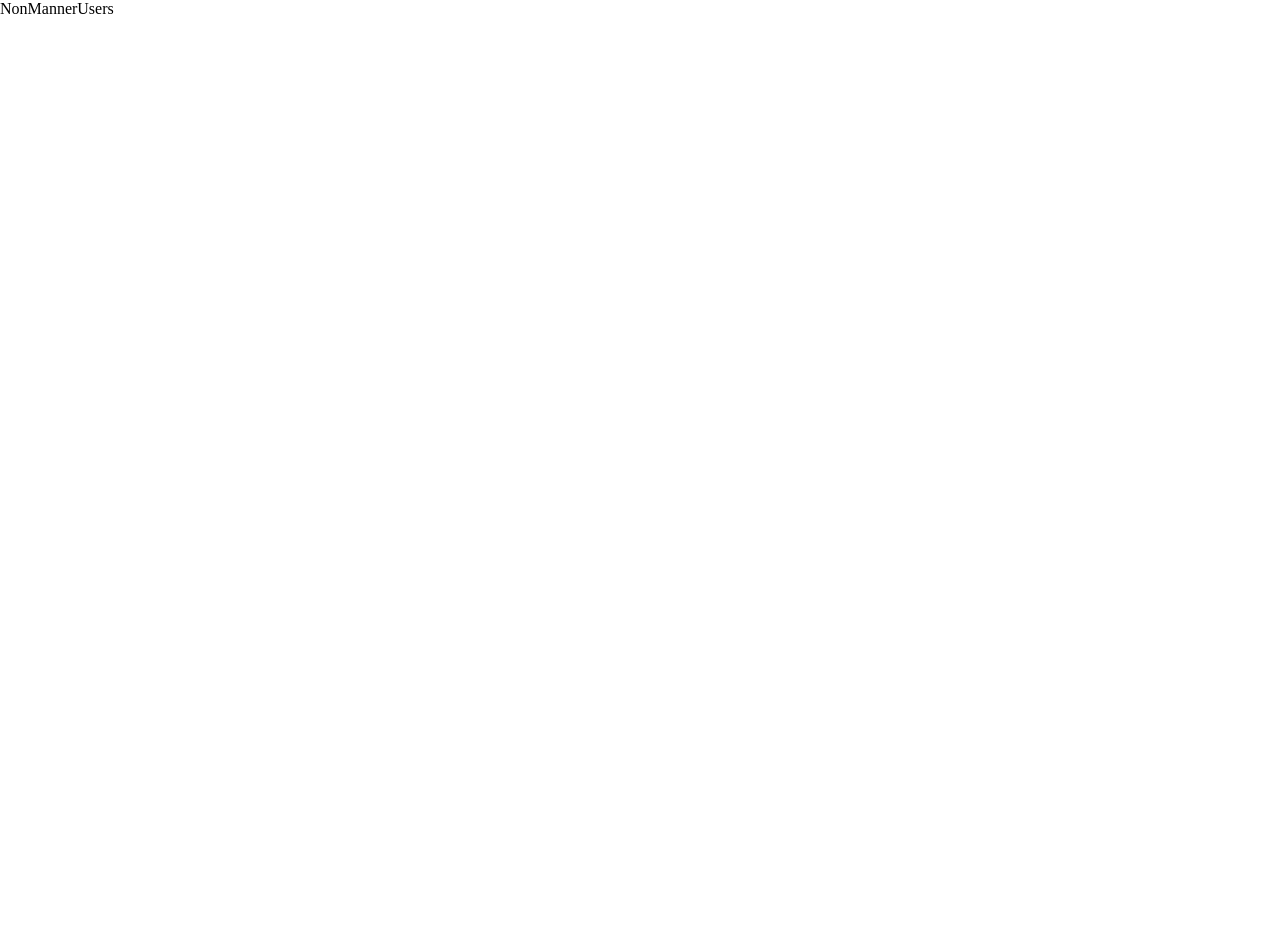
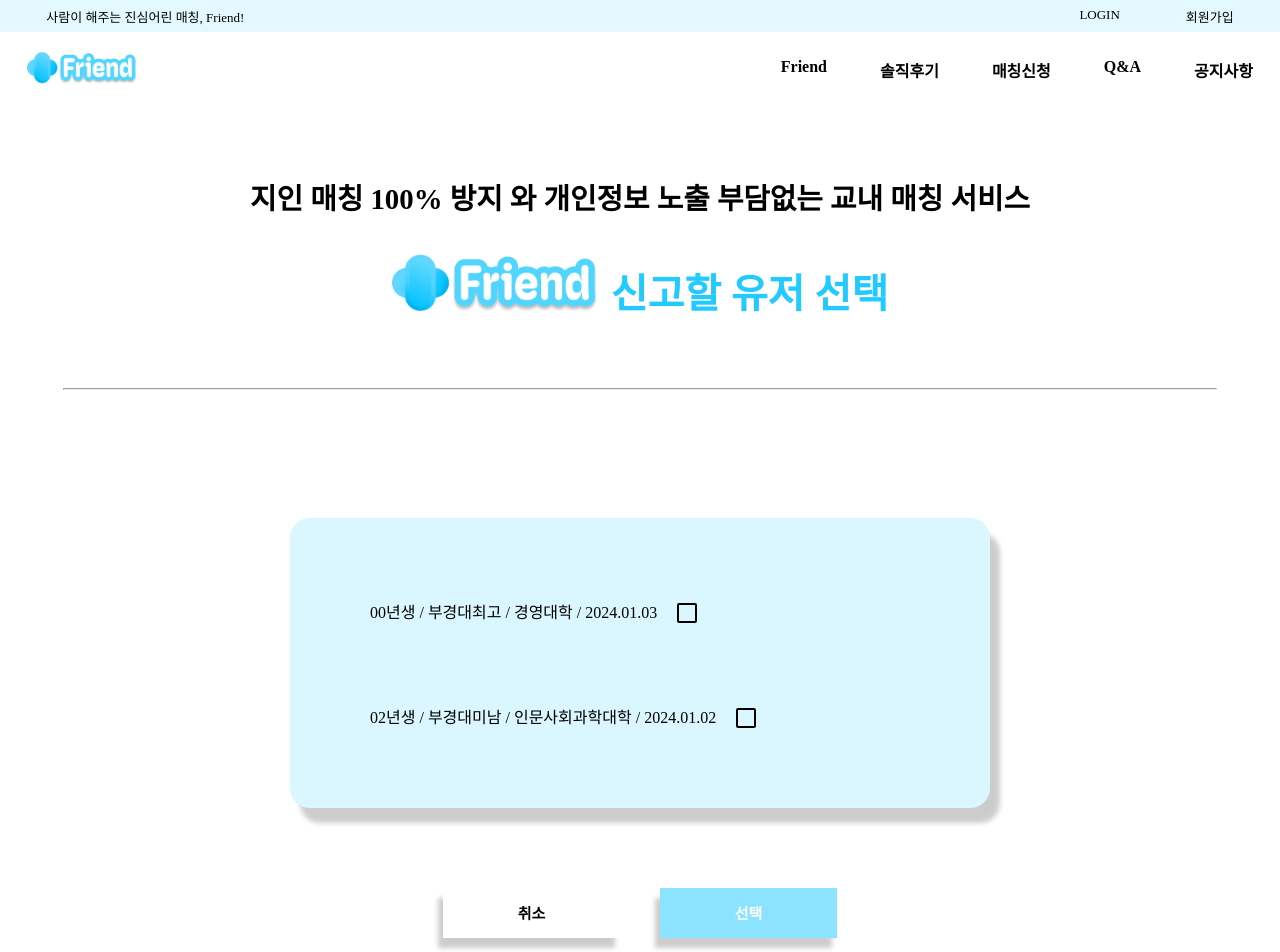
Before and after one commit to Friend-FE/FE, a React (Create React App) app: page /MyPage/NonMannerUsers in a window 1280 px wide. Shown: the top 952 px of the page. Before the commit the page ends 800 px from the top, so only its background shows below. Built offline with nearby package versions, Linux system fonts and the light colour scheme; the HTML template or start-up script is replaced by a standard one; a web font is replaced by a local one.

Commit message:
비매너 유저 신고하기 페이지 추가

```diff
--- a/package.json
+++ b/package.json
@@ -6,6 +6,7 @@
     "@testing-library/jest-dom": "^5.14.1",
     "@testing-library/react": "^13.0.0",
     "@testing-library/user-event": "^13.2.1",
+    "axios": "^1.6.5",
     "react": "^18.2.0",
     "react-dom": "^18.2.0",
     "react-router-dom": "^6.21.2",
--- a/src/components/MyPage_Component/MatchingHistory.jsx
+++ b/src/components/MyPage_Component/MatchingHistory.jsx
@@ -37,7 +37,7 @@ const ContainerDiv = styled.div`
     border-radius: 20px;
     box-shadow: 10px 15px 5px rgba(0, 0, 0, 0.2);
 
-  `;
+`;
 
 const MatchingHistoryP = styled.p`
   font-size: 20px;
--- a/src/components/MyPage_Component/NonMannerUsers.jsx
+++ b/src/components/MyPage_Component/NonMannerUsers.jsx
@@ -1,9 +1,239 @@
 // 비매너 유저 신고하기
+// 해당 유저에게 지금까지 매칭된 유저 중에서만 볼 수 있음
 
-import React from 'react'
+import React /*, { useState, useEffect, useInsertionEffect }*/ from 'react'
+// import axios from 'axios';
+import {useNavigate} from 'react-router-dom';
 
+import * as T from './MyPage'
+import styled from 'styled-components'
+import Header from '../header/index'
+import Footer from '../footer/index'
+import Title from '../title/index'
+
+/* 서버 연동 시 코드. 일단은 주석 처리 */
+// export default function NonMannerUsers() {
+//     const navigate = useNavigate();
+
+//     // 서버에서 받아온 유저 목록을 저장할 state
+//     const [userList, setUserList] = useState([]);
+
+//     // 선택된 유저 목록을 저장할 state
+//     const [selectedUsers, setSelectedUsers] = useState([]);
+
+//     const getUserList = async() => {
+//         try{
+//             // 서버에서 유저 목록 가져오기
+//             const response = await axios.get(/* get 서버 주소 */);
+//             setUserList(response.data);
+//         } catch(error){
+//             console.error('유저 목록을 불러오는 중 오류 발생:', error);
+//         }
+//     };
+
+//     // component가 처음 마운트될 때 유저 목록을 가져옴
+//     useEffect(
+//         () => {
+//             getUserList();
+//         }
+//         , []);
+
+//     // 신고 버튼을 누를 시
+//     const submitForm = async() => {
+//         try {
+//             // 서버로 선택된 유저 정보 전송
+//             const response = await axios.post(/* post 서버 주소 , */ {selectedUsers});
+//             if (response.state === 200){
+//                 alert('신고가 접수되었습니다.');
+//                 navigate(-1);
+//             } else {
+//                 alert('신고 제출 중 오류가 발생했습니다.');
+//             }
+//         } catch (error) {
+//             console.error('신고 제출 중 오류 발생:', error);
+//         }
+//     }
+
+//     // 취소 버튼을 누를 시
+//     const cancel = () => {
+//         navigate(-1);
+//     };
+
+//     // 체크박스 변경 시 selectedUsers 리스트 변경
+//     const handleCheckboxChange = (userId) => {
+//         setSelectedUsers((prevSelectedUsers) => {
+//             if (prevSelectedUsers.includes(userId)){
+//                 // 기존의 selectedUsers 배열이 해당 아이디를 가지고 있다면
+//                 // == 이미 체크박스 취소 상태를 의미
+//                 return prevSelectedUsers.filter((id) => id !== userId);
+//                 // 해당 아이디를 제외한 배열을 새로 return
+//             } else {
+//                 // 기존의 selectedUsers 배열이 해당 아이디를 가지고 있지 않다면
+//                 // == 이미 체크박스 선택 상태를 의미
+//                 return [...prevSelectedUsers, userId];
+//                 // 해당 아이디를 포함한 배열을 새로 return
+//             }
+//         });
+//     };
+
+
+//     return (
+//         <>
+//             <Header/>
+//             <Title title="신고할 유저 선택"/>
+//             <T.TotalHr></T.TotalHr>
+//             <T.TotalDiv>
+//                     <form /* action="제출할 서버 경로" method="post"*/>
+//                         <ul>
+//                             {userList.map((user) => (
+//                                 <li key={user.id}>
+//                                     <label htmlFor={`user${user.id}`}>{`유저 ${user.id} 정보`}</label>
+//                                     <input
+//                                     type="checkbox"
+//                                     id={`user${user.id}`}
+//                                     onChange={/*() => */handleCheckboxChange(user.id)}
+//                                     checked={selectedUsers.includes(user.id)}
+//                                     />
+//                                 </li>
+//                             ))}
+//                         </ul>
+//                         <div>
+//                         <button type="button" onClick={cancel}>
+//                         취소
+//                         </button>
+//                         <button type="button" onClick={submitForm}>
+//                         선택
+//                         </button>
+//                         </div>
+//                     </form>
+//             </T.TotalDiv>
+//         </>
+//     )
+// }
+
+// 하드 코딩으로 형태만 잡음
 export default function NonMannerUsers() {
-  return (
-    <div>NonMannerUsers</div>
-  )
+
+    const navigate = useNavigate();
+
+    const cancel = () => {
+        navigate(-1);
+        alert('취소 되었습니다. 이전으로 돌아갑니다');
+    };
+
+    const submitForm = () => {
+        navigate(-1);
+        alert('신고 접수 되었습니다. 이전으로 돌아갑니다');
+    };
+
+
+    return (
+        <>
+            <Header/>
+            <Title title="신고할 유저 선택"/>
+            <T.TotalHr></T.TotalHr>
+            <T.TotalDiv>
+                <Form /* action="제출할 서버 경로" method="post"*/>
+                    <ul>
+                        <FormLi>
+                            <label htmlFor="user1">00년생 / 부경대최고 / 경영대학 / 2024.01.03</label>
+                            <FormCheckbox type="checkbox" id="user1"/>
+                        </FormLi>
+                        <FormLi>
+                            <label htmlFor="user2">02년생 / 부경대미남 / 인문사회과학대학 / 2024.01.02</label>
+                            <FormCheckbox type="checkbox" id="user2"/>
+                        </FormLi>
+                    </ul>
+                </Form>
+                <div>
+                    <CencleBtn type="button" onClick={cancel}>취소</CencleBtn>
+                    <SubmitBtn type="button" onClick={submitForm}>선택</SubmitBtn>
+                </div>
+                <FooterContainer>
+                    <Footer/>
+                </FooterContainer>
+            </T.TotalDiv>
+        </>
+    )
 }
+
+const Form = styled.form`
+
+    width: 700px;
+    margin: 0px 0 80px 0;
+
+    background-color: #DAF6FF;
+    border-radius: 20px;
+    box-shadow: 10px 15px 5px rgba(0, 0, 0, 0.2);
+`;
+
+const FormLi = styled.li`
+  margin: 80px 40px;
+  list-style-type: none;
+`;
+
+const FormCheckbox = styled.input`
+    width: 20px;
+    height: 20px;
+    margin: 0 0 0 20px;
+
+    position: relative;
+    top: 5px;
+
+    appearance: none;
+    border: 2px solid black;
+    background-color: transparent;
+    outline: none;
+    cursor: pointer;
+    border-radius: 2px;
+
+    &:checked::before {
+        content: '\u2713';
+        position: absolute;
+        left: 2px;
+        top: -2px;
+        font-size: 15px;
+        font-weight: bold;
+    }
+`;
+
+const CencleBtn = styled.button`
+    width: 177px;
+    height: 50px;
+
+    margin: 0 20px 20px 20px;
+
+    font-size: 15px;
+    font-weight: bold;
+
+    border:none;
+    background-color: white;
+
+    box-shadow: -5px 10px 5px rgba(0, 0, 0, 0.2);
+
+    cursor: pointer;
+`;
+
+const SubmitBtn = styled.button`
+    width: 177px;
+    height: 50px;
+
+    margin: 0 20px 20px 20px;
+
+    font-size: 15px;
+    font-weight: bold;
+    color: white;
+
+    border:none;
+    background-color: #8BE3FF;
+
+    box-shadow: -5px 10px 5px rgba(0, 0, 0, 0.2);
+
+    cursor: pointer;
+`;
+
+const FooterContainer = styled.div`
+    position: absolute;
+    bottom: -100px;
+    width: 100%;
+`;
```
Also changed, not shown: 1 other file (tests, documents, lock files or other folders).
